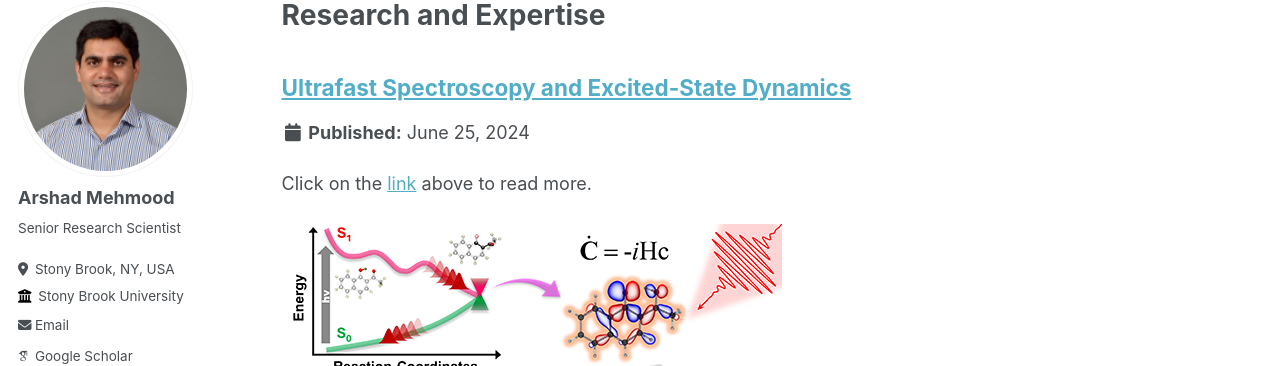
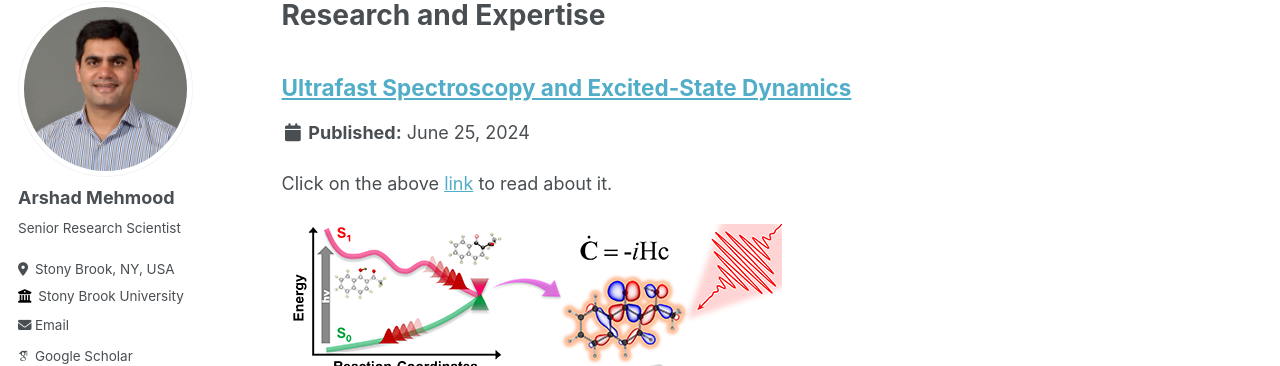
Before and after one commit to arshadmehmood118/arshadmehmood118.github.io, a Jekyll site: the page built from _pages/portfolio.html, in a window 1280 px wide and 900 px high. Shown: the part 105-471 px from the top of the window. Built offline with Jekyll 4.4.1, drawn with Linux system fonts in a browser that asks for light colours; some web fonts are replaced.

Commit message:
Update portfolio-1.md

```diff
--- a/_portfolio/portfolio-1.md
+++ b/_portfolio/portfolio-1.md
@@ -1,6 +1,6 @@
 ---
 title: "Ultrafast Spectroscopy and Excited-State Dynamics"
-excerpt: "Click on the [link](https://arshadmehmood118.github.io/portfolio/portfolio-1/) above to read more. <br/><br/><img src='/images/Ultrafast.png'>"
+excerpt: "Click on the above [link](https://arshadmehmood118.github.io/portfolio/portfolio-1/) to read about it. <br/><br/><img src='/images/Ultrafast.png'>"
 collection: portfolio
 ---
 
```
